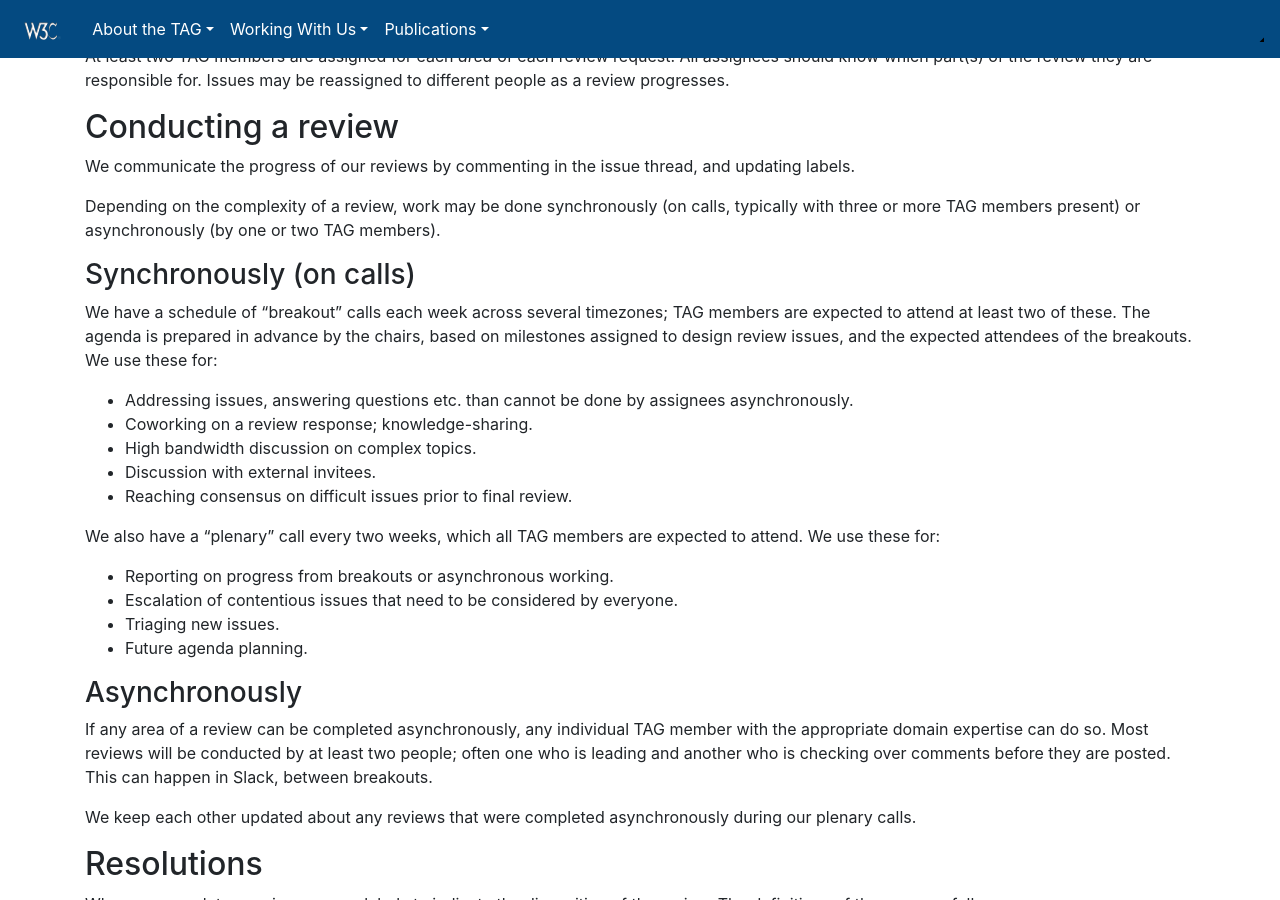
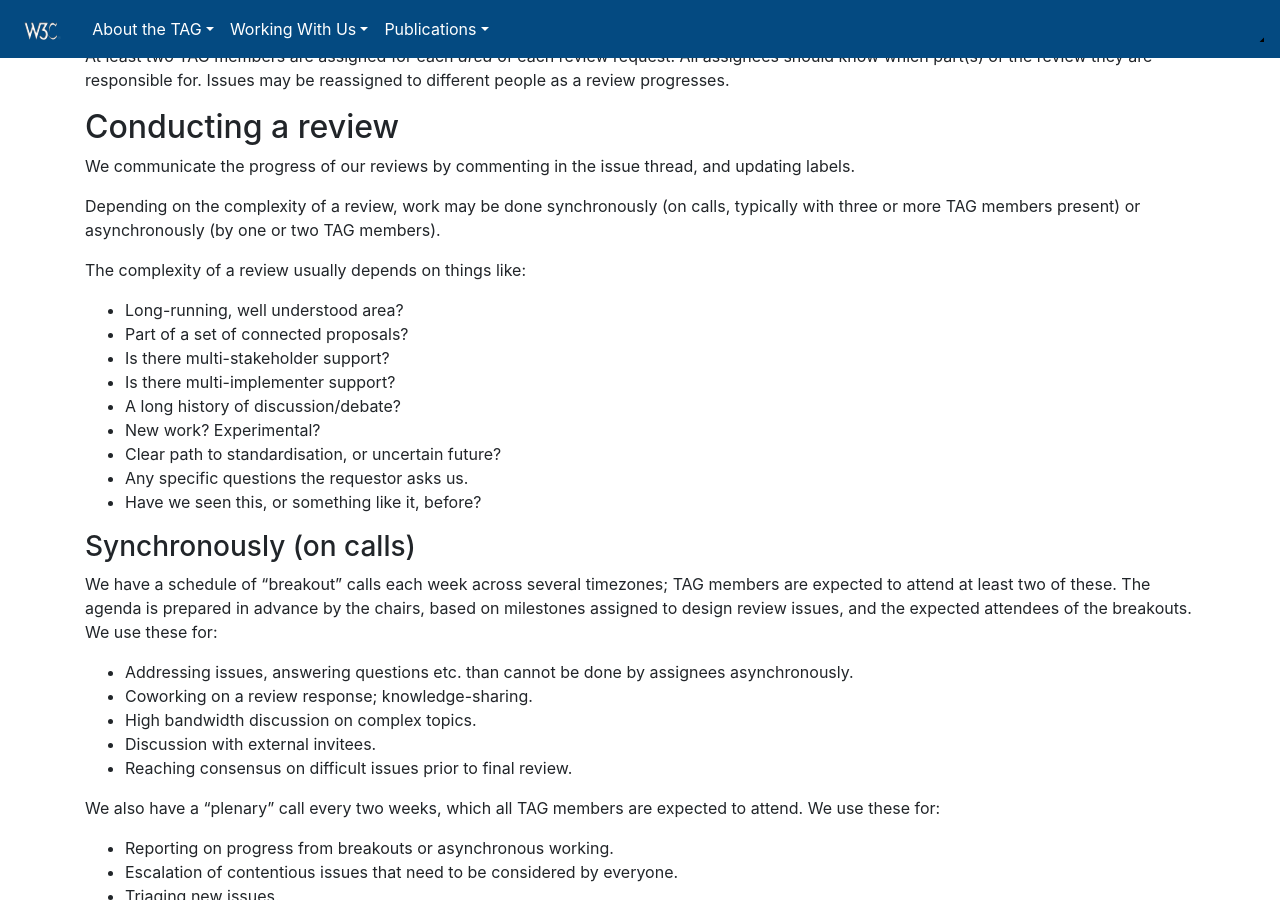
Before and after one commit to w3ctag/tag.w3.org, a Jekyll site: the page built from workmode/design-reviews.md, in a window 1280 px wide and 900 px high, scrolled down 2375 px. Built offline with Jekyll 4.4.1, drawn with Linux system fonts in a browser that asks for light colours; nearby versions of some CDN libraries; library files that are not in the unit come from our copies.

Commit message:
Work mode: context/complexity

```diff
--- a/workmode/design-reviews.md
+++ b/workmode/design-reviews.md
@@ -101,6 +101,18 @@ We communicate the progress of our reviews by commenting in the issue thread, an
 
 Depending on the complexity of a review, work may be done synchronously (on calls, typically with three or more TAG members present) or asynchronously (by one or two TAG members).
 
+The complexity of a review usually depends on things like:
+
+* Long-running, well understood area?
+* Part of a set of connected proposals?
+* Is there multi-stakeholder support?
+* Is there multi-implementer support?
+* A long history of discussion/debate?
+* New work? Experimental?
+* Clear path to standardisation, or uncertain future?
+* Any specific questions the requestor asks us.
+* Have we seen this, or something like it, before?
+
 ### Synchronously (on calls)
 
 We have a schedule of "breakout" calls each week across several timezones; TAG members are expected to attend at least two of these. The agenda is prepared in advance by the chairs, based on milestones assigned to design review issues, and the expected attendees of the breakouts. We use these for:
```
